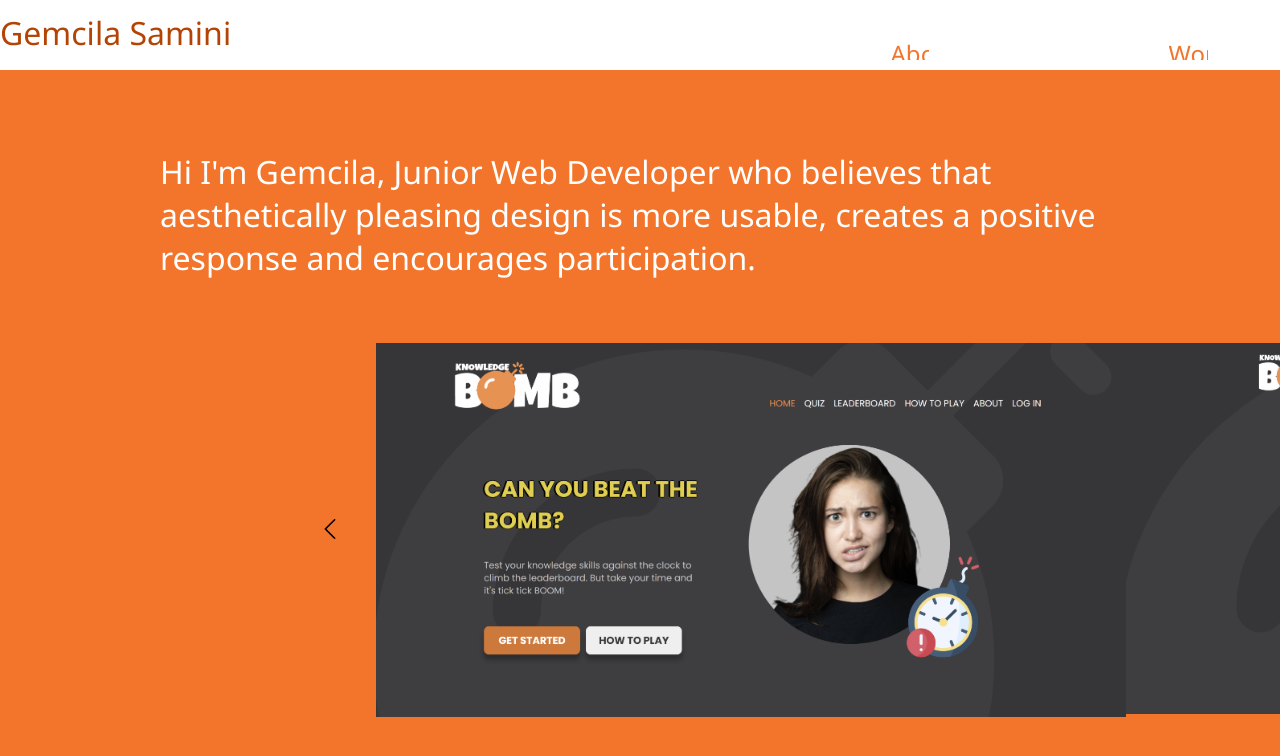
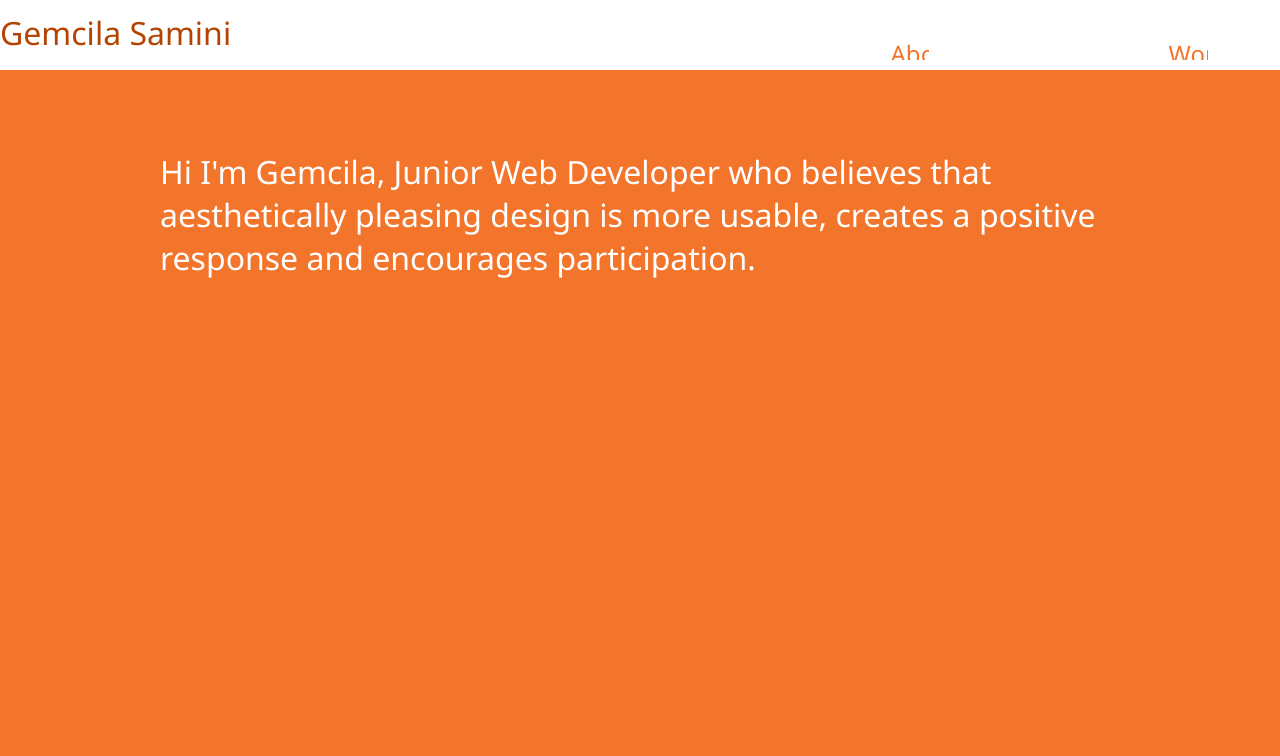
Before and after one commit to ggemcila/portfolio, a React (Create React App) app: page / in a window 1280 px wide. Shown: the top 756 px of the page. Built offline with nearby package versions, Linux system fonts and the light colour scheme.

Commit message:
#8 About

```diff
--- a/src/App.jsx
+++ b/src/App.jsx
@@ -4,7 +4,8 @@ import Quizapp from "./components/quizapp/Quizapp";
 import Landingpage from "./components/landingpage/Landingpage";
 import Weatherapp from "./components/weatherapp/Weatherapp";
 import Moviereview from "./components/moviereview/Moviereview";
-import Menu from "./components/menu/Menu";
+import Menu from "./components/menuworks/Menu";
+import About from "./components/about/about";
 import "./app.scss";
 import React, { useState } from "react";
 
@@ -20,6 +21,7 @@ function App() {
        <Moviereview/>
        <Weatherapp/>
        <Landingpage/>
+       <About/>
      </div>
     </div>
   );
--- /dev/null
+++ b/src/components/about/about.jsx
@@ -0,0 +1,9 @@
+import "./about.scss";
+
+export default function About() {
+    return(
+        <div className="aboutpage" id="aboutpage">
+
+        </div>
+    )
+}
--- a/src/components/intro/intro.jsx
+++ b/src/components/intro/intro.jsx
@@ -1,60 +1,11 @@
-import React, { useState } from 'react';
 import "./intro.scss";
 
 const Intro = () => {
-
-    const[currentSlide,setCurrentSlide] =  useState(0);
-    const data = [
-        {
-            id: "1",
-            title: "Quiz app",
-            img: "./assets/bombhome.png",
-        },
-        {
-            id: "2",
-            title: "Weather app",
-            img: "./assets/bombabout.png",
-        },
-        {
-            id: "3",
-            title: "Landing page",
-            img: "./assets/bombaccount.png",
-        },
-        {
-            id: "4",
-            title: "Movie review page",
-            img: "./assets/bombaccount.png",
-        },
-    ];
-
-    const handleClick = (way) =>{
-        way === "left"
-        ? setCurrentSlide(currentSlide > 0 ? currentSlide-1 : 2)
-        : setCurrentSlide(currentSlide < data.length -1 ? currentSlide +1 : 0 );
-    };
-
     return (
         <div className="intro" id="intro">
             <div className="titleIntro">
                 Hi I'm Gemcila, Junior Web Developer who believes that aesthetically pleasing design is more usable, creates a positive response and encourages participation.
             </div>
-            <div className="slider" style={{transform:`translateX(-${currentSlide*48}vw)`}}>
-                {data.map((d) => (
-                    <div className="container">
-                        <div className="item">
-                            <div className="left"></div>
-                            <div className="leftContainer">
-                                <div className="imgContainer">
-                                    <img src={d.img} alt="" className="imgslide" />
-                                </div>
-                            </div>
-                            <div className="right"></div>
-                        </div>
-                    </div>
-                ))}
-            </div>
-            <img src="assets/arrow.png" alt="" className="arrow left" onClick={() => handleClick("left")}/>
-            <img src="assets/arrow.png" alt="" className="arrow right"  onClick={() => handleClick()}/>
         </div>
     )
 }
--- a/src/components/intro/intro.scss
+++ b/src/components/intro/intro.scss
@@ -27,6 +27,8 @@
             align-items: center;
             justify-content: center;
             //overflow: hidden;
+            margin-right: 10em;
+            margin-left: 17.5em;
 
 
             .left{
@@ -42,6 +44,7 @@
                     display: flex;
                     flex-direction: column;
                     justify-content: space-between;
+
                 }
             }
 
--- a/src/components/menu/Menu.jsx
+++ b/src/components/menuworks/Menu.jsx
@@ -16,6 +16,9 @@ function Menu({menuOpen,setMenuOpen}){ //pass props
                 <li onClick={()=>setMenuOpen(false)}>
                     <a href="#landingpage">Landing page</a>
                 </li>
+                <li onClick={()=>setMenuOpen(false)}>
+                    <a href="#intro" className="hometext">Home</a>
+                </li>
             </ul>
         </div>
     )
--- a/src/components/menu/menu.scss
+++ b/src/components/menuworks/menu.scss
@@ -44,4 +44,10 @@
         }
     }
 
+    .hometext{
+        font-size: 25px;
+
+        color: gray;
+    }
+
 }
--- a/src/components/topbar/Topbar.jsx
+++ b/src/components/topbar/Topbar.jsx
@@ -4,8 +4,8 @@ export default function Topbar({menuOpen,setMenuOpen}) {
     return (
         <div className={"topbar" + (menuOpen && "active")} id="topbar">
             <div className="wrapper">
-                <div className="name">Gemcila Samini Gino Charlton</div>
-               <div className="about">About</div>
+                <a href="#intro" className="name">Gemcila Samini Gino Charlton</a>
+                <a href="#aboutpage" className="about">About</a>
                <div className="myworks" onClick={()=>setMenuOpen(!menuOpen)}>Works</div>
             </div>
         </div>
--- a/src/components/topbar/topbar.scss
+++ b/src/components/topbar/topbar.scss
@@ -28,6 +28,7 @@
 }
 .about{
     margin-right: 10em;
+    text-decoration: none;
 }
 .about:hover, .myworks:hover{
     color: #0D3B66;
@@ -38,4 +39,5 @@
     color: #b34404;
     margin-top: 10.5px;
     margin-right: 20em;
+    text-decoration: none;
 }
```
Also changed, not shown: src/components/about/about.scss (added).
